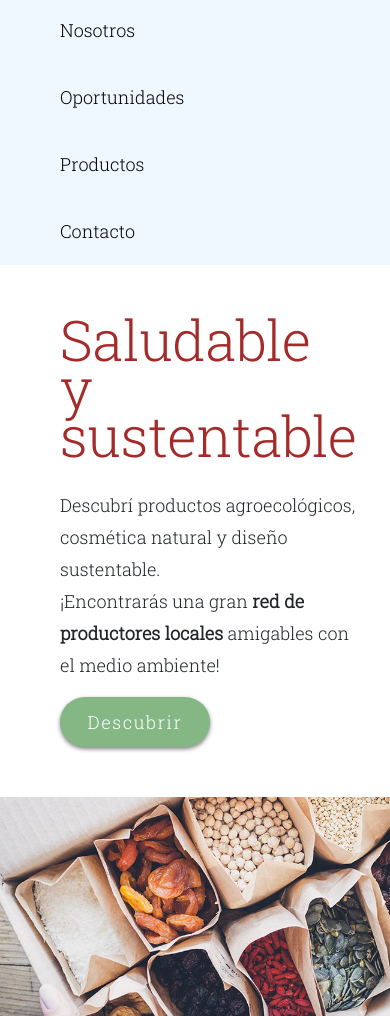
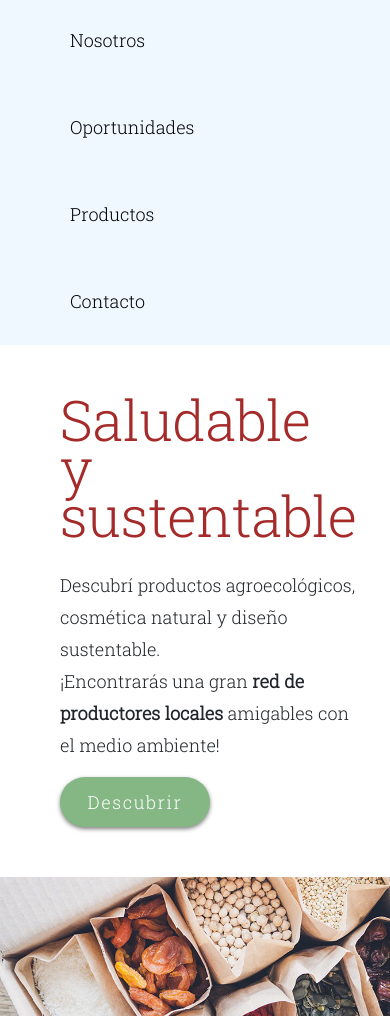
Before and after one commit to Alexis-LM/proyecto-coder-desarrollo-web, a plain HTML site: page index.html in a window 390 px wide. Shown: the part 84-1100 px from the top of the page. Drawn offline with nearby package versions, Linux system fonts and the light colour scheme.

Commit message:
Modificaciones imagen principal y media queries

```diff
--- a/css/style.css
+++ b/css/style.css
@@ -50,7 +50,7 @@ img {
 .cada-link {
     font-size: 18px;
     width: 150px;
-    margin: 20px;
+    margin: 30px;
     align-content: center;
     align-items: center;
 }
@@ -297,7 +297,7 @@ footer {
 
 @media (max-width: 500px) {
     .imagen-principal {
-        width: 480px;
+        width: 460px;
     }
 }
 
```
